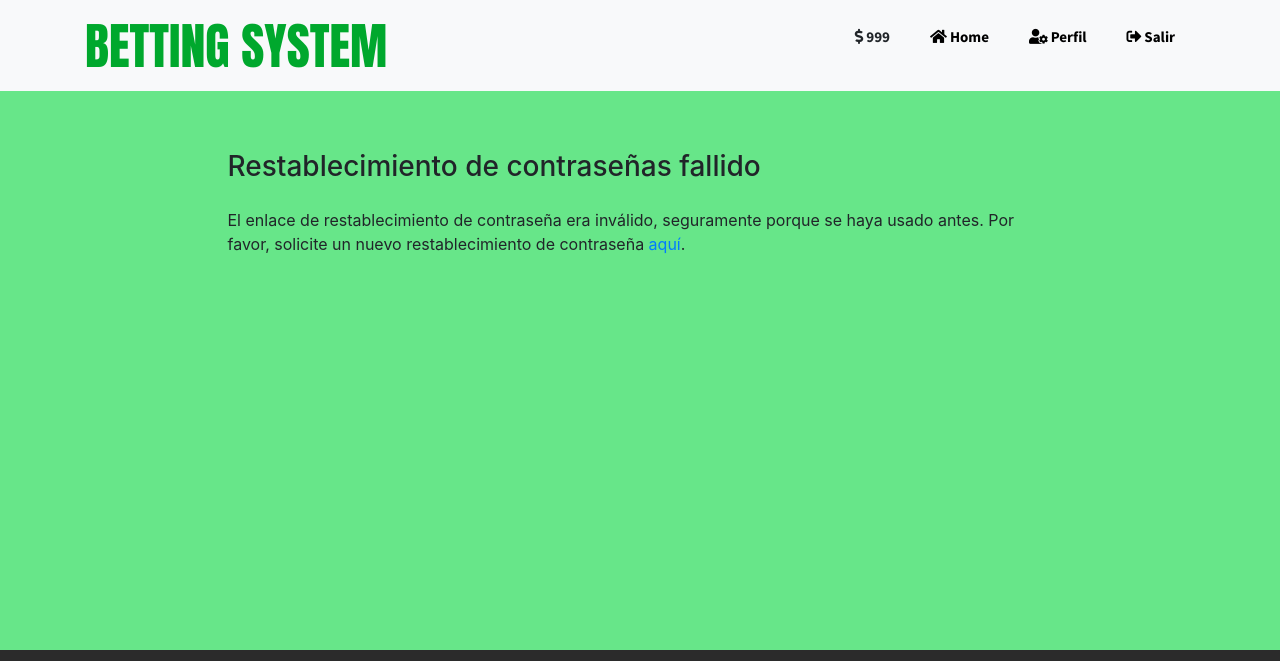
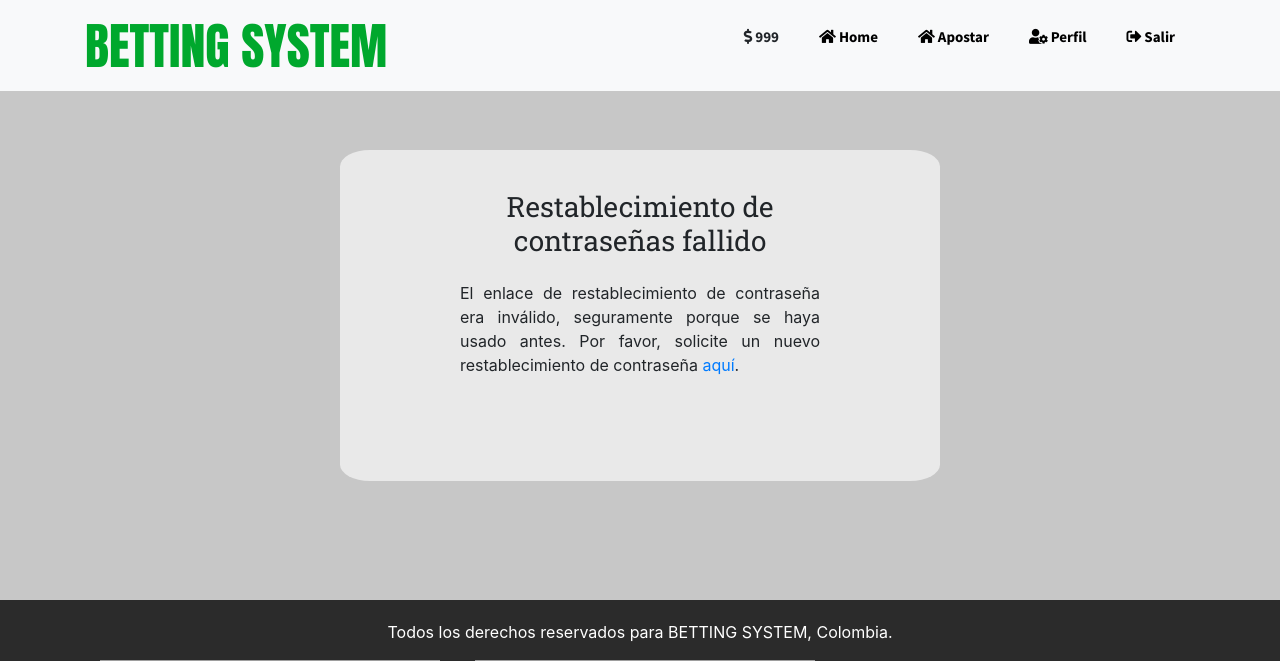
Before and after one commit to manuelmarinduque/API_football, a Django app: a page that uses templates/base.html in a window 1280 px wide. Shown: the top 661 px of the page. Run offline with Django 3.2, Linux system fonts and the light colour scheme; the visitor is signed in with stand-in values (Sample User, id 1); parts of the project's set-up code (start-up, migrations or seed data) failed here and were passed over; some libraries are stand-ins or nearby versions; grey boxes are pictures that could not be loaded.

Commit message:
Diseño de templates de recuperacion de contrseña closes #34

```diff
--- a/static/css/base.css
+++ b/static/css/base.css
@@ -1,6 +1,6 @@
 body
 {
-    background: #67e689 !important;
+    background: #c7c7c7 !important;
     width: 100%;
     margin-top:150px;
 }
@@ -69,14 +69,10 @@ body
     display: none;
 }
 
-#min-container
-{
-    min-height: 500px !important;
-}
-
 .contenido
 {
     margin-top: 150px;
+    min-height: 450px;
 }
 
 
--- /dev/null
+++ b/static/css/recuperacion.css
@@ -0,0 +1,9 @@
+.parrafo
+{
+    text-align: justify;
+}
+
+.formulario-recuperacion
+{
+    width: 600px !important;
+}
--- a/templates/base.html
+++ b/templates/base.html
@@ -16,6 +16,7 @@
     <!--Hojas de Estilo del proyecto-->
     <link rel="stylesheet" type="text/css" media="screen" href="{% static 'css/base.css' %}"/>
     <link rel="stylesheet" type="text/css" media="screen" href="{% static 'css/registro.css' %}"/>
+    <link rel="stylesheet" type="text/css" media="screen" href="{% static 'css/recuperacion.css' %}"/>
 
     <!-- Latest compiled and minified CSS Libreria Boostrap -->
     <link rel="stylesheet" href="https://stackpath.bootstrapcdn.com/bootstrap/4.3.1/css/bootstrap.min.css"
@@ -73,6 +74,12 @@
                                 Home
                             </a>
                         </li>
+                        <li class="active nav-item">
+                            <a href="{% url 'Home' %}">
+                                <i class='fa fa-home'></i>
+                                Apostar
+                            </a>
+                        </li>
                         <li class="nav-item">
                             <a href="#">
                                 <i class='fas fa-user-cog'></i>
@@ -95,7 +102,7 @@
 {% if 'register' in request.GET %}
     <p style="color: #00a82d;"> Usuario registrado correctamente</p>
 {% endif %}
-<div id="min-container" class="contenido">
+<div     class="contenido">
     {% block content %}
 
 
--- a/templates/registration/login.html
+++ b/templates/registration/login.html
@@ -7,7 +7,7 @@
         <div class="container">
             <div class="row mt-3">
                 <div class="col-md-9 mx-auto mb-5">
-                    <div class="formulario-interno container">
+                    <div class="formulario-interno container formulario-recuperacion">
                         <form class="formulario" action="" method="post">{% csrf_token %}
                             <h3 class="mb-4 titulo-formulario">INICIAR SESIÓN</h3>
                             <div class="imagenInicioS containers">
@@ -25,7 +25,7 @@
                                     <input type="password" name="password" required
                                         id="id_password" class="form-control mb-2 inputIni" placeholder="Contraseña"/>
                                 </p>
-                                <p><input type="submit" class="btn btn-primary btn-block textoFormulario" value="ACCEDER"></p>
+                                <p><input type="submit" class="btn btn-success btn-block textoFormulario" value="ACCEDER"></p>
                             </div>
                             <p class="ultimo">
                                 ¿Ha olvidado su contraseña? Puede restaurarla <a href="{% url 'password_reset' %}"> aquí </a>
--- a/templates/registration/password_reset_confirm.html
+++ b/templates/registration/password_reset_confirm.html
@@ -4,23 +4,23 @@
 {% block content %}
 <style>.errorlist{color:red;}</style>
 <main role="main">
-  <div class="container">
-    <div class="row mt-3">
+  <div class="container formulario formulario-recuperacion">
+    <div class="row mt-3 formulario-interno">
       <div class="col-md-9 mx-auto mb-5">
         {% if validlink %}
-          <form action="" method="post">{% csrf_token %}
-            <h3 class="mb-4">Escriba la nueva contraseña</h3>
-            <p>Por favor, introduzca su contraseña nueva dos veces para verificar que la ha escrito correctamente.</p>
+          <form   action="" method="post">{% csrf_token %}
+            <h3 class="mb-4 titulo-formulario">Escriba la nueva contraseña</h3>
+            <p class="parrafo">Por favor, introduzca su contraseña nueva dos veces para verificar que la ha escrito correctamente.</p>
               <!-- Tener en cuenta cómo se muestran los errores con la sgte línea -->
             {{form.new_password1.errors}}
             <p><input type="password" name="new_password1" required="" id="id_new_password1" class="form-control" placeholder="Introduce la nueva contraseña"></p>
             {{form.new_password2.errors}}
             <p><input type="password" name="new_password2" required="" id="id_new_password2" class="form-control" placeholder="Repite la nueva contraseña"></p>
-            <p><input type="submit" class="btn btn-primary btn-block" value="Cambiar mi contraseña"></p>
+            <p><input type="submit" class="btn btn-success btn-block" value="Cambiar mi contraseña"></p>
           </form>
         {% else %}
-          <h3 class="mb-4">Restablecimiento de contraseñas fallido</h3>
-          <p>El enlace de restablecimiento de contraseña era inválido, seguramente porque se haya usado antes. Por favor, solicite un nuevo restablecimiento de contraseña <a href="{% url 'password_reset' %}">aquí</a>.</p>
+          <h3 class="mb-4 titulo-formulario">Restablecimiento de contraseñas fallido</h3>
+          <p class="parrafo">El enlace de restablecimiento de contraseña era inválido, seguramente porque se haya usado antes. Por favor, solicite un nuevo restablecimiento de contraseña <a href="{% url 'password_reset' %}">aquí</a>.</p>
         {% endif %}
       </div>
     </div>
--- a/templates/usuario/registrar.html
+++ b/templates/usuario/registrar.html
@@ -46,7 +46,7 @@
             {{form.password2.errors}}
             {{form.password2}}
 
-            <p><input type="submit" class="btn btn-primary btn-block textoFormulario" value="CONFIRMAR"></p>
+            <p><input type="submit" class="btn btn-success btn-block textoFormulario" value="CONFIRMAR"></p>
         </div>
     </form>
 {% endblock %}
```
Also changed, not shown: templates/registration/password_reset_complete.html (+8 -8 lines), templates/registration/password_reset_done.html (+4 -4 lines), templates/registration/password_reset_form.html (+9 -8 lines).
